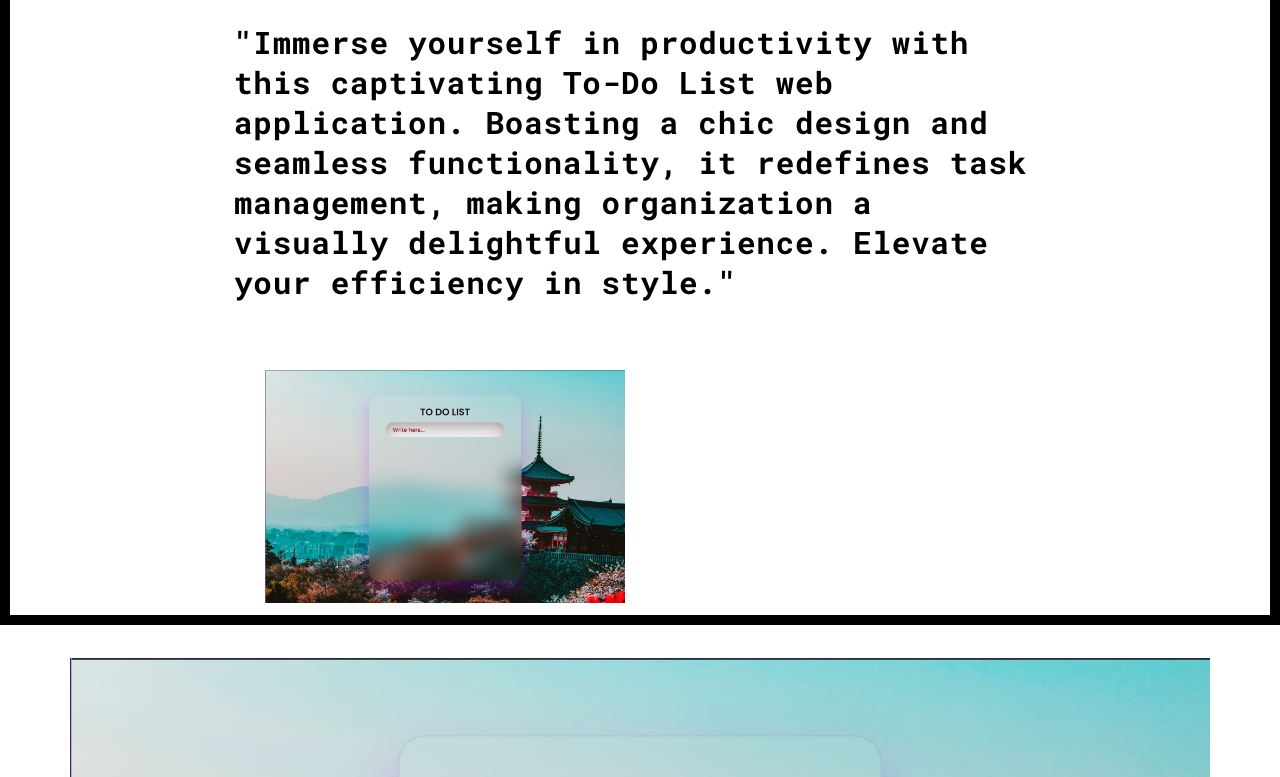
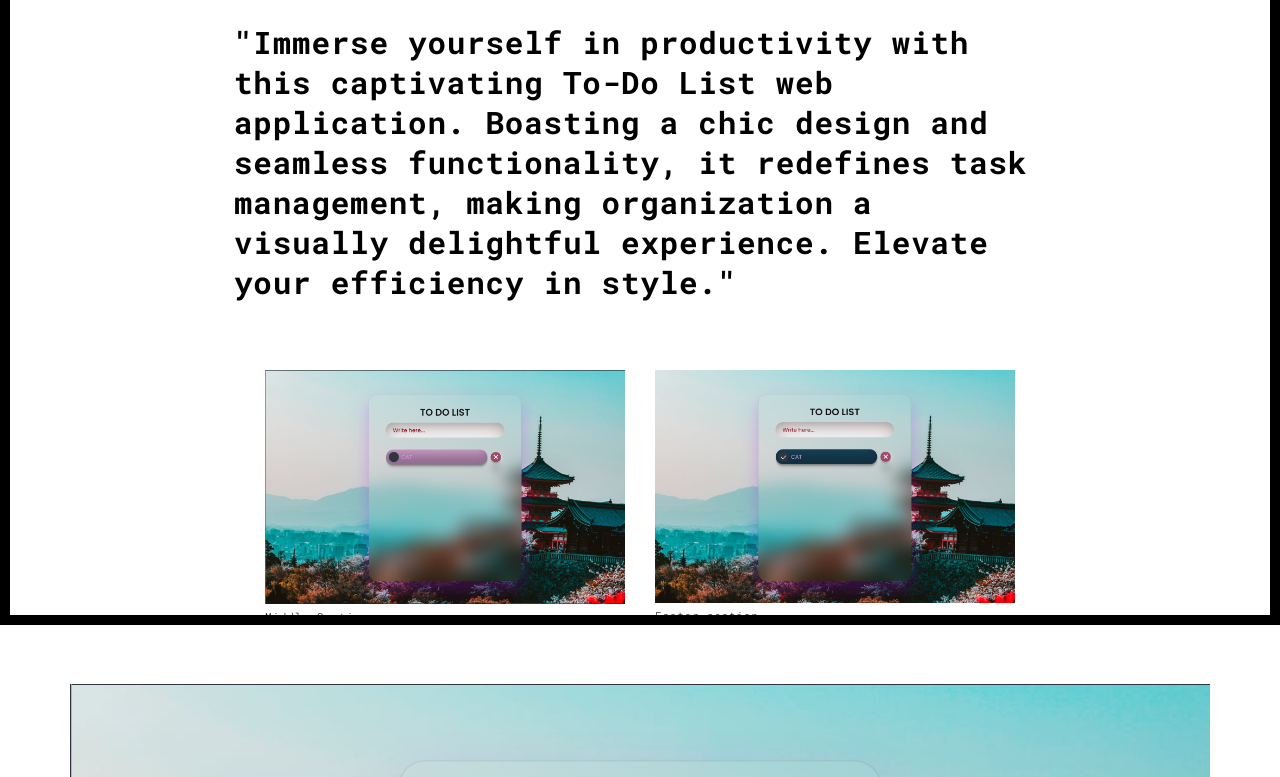
Before and after one commit to kunal-1207/Website, a plain HTML site: page work2.html in a window 1280 px wide. Shown: the part 175-952 px from the top of the page. Drawn offline with Linux system fonts and the light colour scheme.

Commit message:
Update work2.html

```diff
--- a/work2.html
+++ b/work2.html
@@ -74,27 +74,21 @@
         </div>
       </div>
 
-
-
-      <div class="col-md-8 col-md-offset-2 section-container-spacer">
+ <div class="col-md-8 col-md-offset-2 section-container-spacer">
         <div class="row">
           <div class="col-xs-12 col-md-6">
-            <img src="assets/to-do%20list/Screenshot%202023-11-02%20231259.png" class="img-responsive" alt="">
-            <p></p>
+            <img src="assets/to-do%20list/Screenshot%202023-11-02%20231544.png" class="img-responsive" alt="">
+            <p>Middle Section</p>
+          </div>
+          <div class="col-xs-12 col-md-6">
+            <img src="assets/to-do%20list/Screenshot%202023-11-02%20231745.png" class="img-responsive" alt="">
+            <p>Footer section</p>
           </div>
         </div>
       </div>
 
       <div class="col-xs-12">
-        <img src="assets/to-do%20list/Screenshot%202023-11-02%20231544.png" class="img-responsive" alt="">
-      </div>
-
-    </div>
-  </div>
-</div>
-
- <div class="col-xs-12">
-        <img src="assets/to-do%20list/Screenshot%202023-11-02%20231745.png" class="img-responsive" alt="">
+        <img src="assets/to-do%20list/Screenshot%202023-11-02%20231259.png" class="img-responsive" alt="">
       </div>
 
     </div>
```
